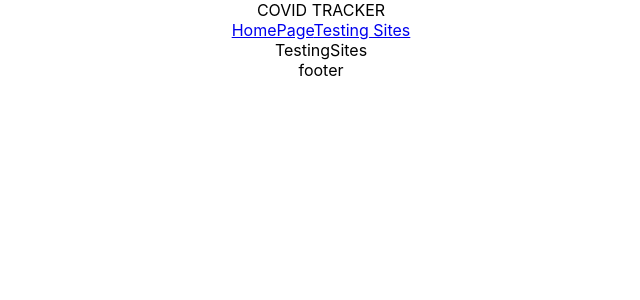
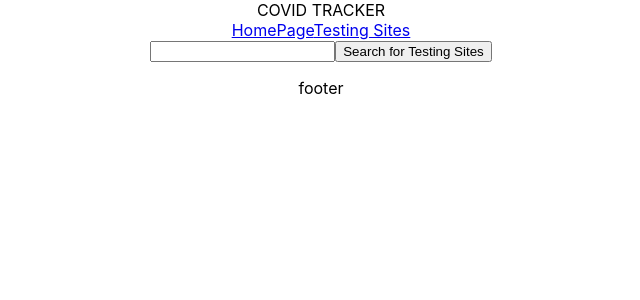
Before and after one commit to jovannil94/COVID-Hackathon, a React (Create React App) app in the folder covid-tracker/: page /testingsites in a window 1280 px wide. Shown: the top 300 px of the page, without its empty margins (319-959 px from the left). Built offline with nearby package versions, Linux system fonts and the light colour scheme.

Commit message:
Testing sites has locations based on user input

```diff
--- a/covid-tracker/src/Components/Chart.js
+++ b/covid-tracker/src/Components/Chart.js
@@ -37,7 +37,6 @@ const Chart = ({ stateHistory }) => {
   console.log(stateHistory);
 
   const getChartInfo = () => {
-    debugger;
     for(const object of stateHistory){
       date.push(object.date)
       deathsArr.push(object.death)
--- a/covid-tracker/src/Components/TestingSites.js
+++ b/covid-tracker/src/Components/TestingSites.js
@@ -1,10 +1,47 @@
-import React from "react";
+import React, { useState } from 'react';
+import axios from "axios";
+import TestingSitesIndex from './TestingSitesIndex';
+import { useInputs } from "../util/InputHook";
 
 const TestingSites = () => {
-  return (
-    <>
-      <div>TestingSites</div>
-    </>
-  );
-};
+  const address = useInputs("")
+  const [testing, setTesting] = useState([])
+
+
+    const fetchCoord = async () => {
+      try {
+        let res = await axios.get(`https://maps.googleapis.com/maps/api/geocode/json?address=${address.value}&key=AIzaSyCpINhVI_CTjIc8xOastGFa5-dHpE-oIgg`)
+        getTesting(res.data.results[0].geometry.location)
+      } catch (error) {
+        console.log(error)
+      }
+    }
+
+    const handleForm = (e)=> {
+      e.preventDefault();
+      fetchCoord()
+    }
+
+      const getTesting = async (e) => {
+        let lat = e.lat.toFixed(2);
+        let long = e.lng.toFixed(2);
+        try {
+          let res = await axios.get(`https://discover.search.hereapi.com/v1/discover?apikey=wMLSavWgc02TqKDUC9wfuGEZZ8rP2TCBklwSN9J6h4Y&q=Covid&at=${lat},${long}&limit=5`);
+          setTesting(res.data.items)
+        } catch (error) {
+          console.log(error)
+        }
+      };
+
+    return(
+        <div className="Container">
+          <form onSubmit={handleForm}>
+            <input type="text" {...address}/>
+            <input type="submit" value="Search for Testing Sites"/>
+          </form>
+            <TestingSitesIndex sites={testing}/>
+        </div>
+    )
+}
+
 export default TestingSites;
--- /dev/null
+++ b/covid-tracker/src/Components/TestingSitesIndex.js
@@ -0,0 +1,20 @@
+import React from "react";
+
+const TestingSitesIndex = ({sites}) => {
+    return(
+        <div>
+            <ul>
+                {sites.map(site => (
+                    <div key={site.id}>
+                        <li><h3>Location: {site.title}</h3></li>
+                        <li onClick = {() => window.open(`https://www.google.com/maps/dir/?api=1&destination=${site.address.houseNumber}+${site.address.street}+${site.address.city},+${site.address.state}+${site.address.postalCode}&travelmode=driving`)}><b>Address:</b> {site.address.houseNumber} {site.address.street}, {site.address.city}, {site.address.state} {site.address.postalCode}, {site.address.countryName}</li>
+                        <li onClick = {() => window.open(`${site.contacts[0].www[0].value}`)}><b>Website:</b> {site.contacts[0].www[0].value}</li>
+                        <li><b>Phone:</b> {site.contacts[0].phone[0].value}</li>
+                    </div>
+                ))}
+            </ul>
+        </div>
+    )
+}
+
+export default TestingSitesIndex;
--- /dev/null
+++ b/covid-tracker/src/util/InputHook.js
@@ -0,0 +1,10 @@
+import { useState } from "react";
+
+export const useInputs = (initialValue) => {
+    const [value, setValue] = useState(initialValue);
+
+    const handleChange = (e) => {
+        setValue(e.target.value);
+    }
+    return { value, onChange: handleChange}
+}
```
Also changed, not shown: covid-tracker/src/Components/StatesSearch.js (+0 -20 lines).
